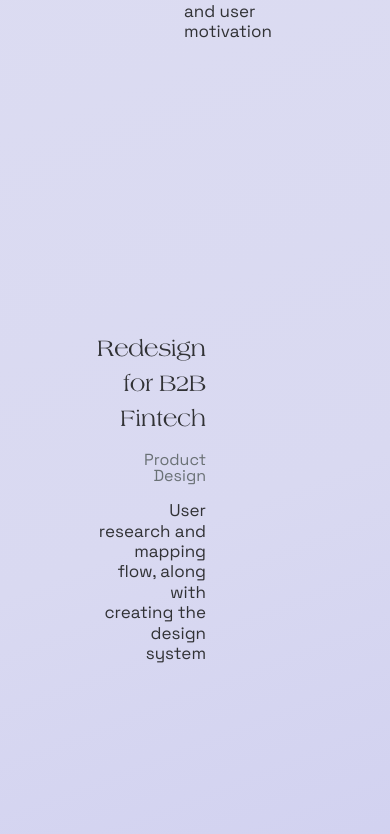
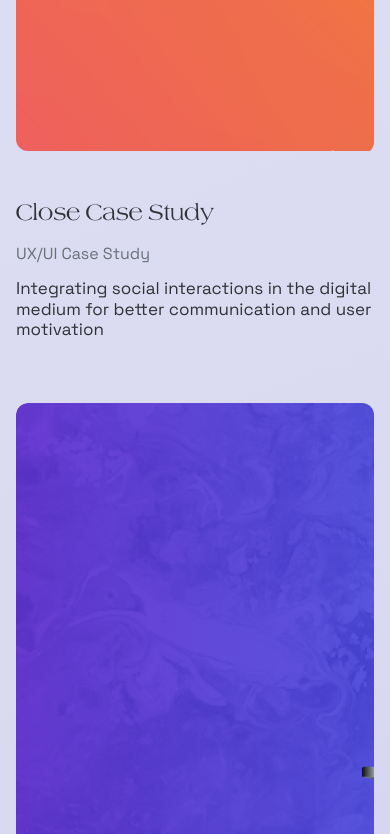
Before and after one commit to stephymelo/Portafolio2023Vite, a React (Vite) app: page /home in a window 390 px wide. Shown: the part 1160-1994 px from the top of the page. Built offline with nearby package versions, Linux system fonts and the light colour scheme.

Commit message:
Correction some styles

```diff
--- a/src/Components/DesignElem/_designElem.scss
+++ b/src/Components/DesignElem/_designElem.scss
@@ -9,11 +9,9 @@
   }
 
   .image__container {
-    width: 80%;
-
-
     overflow: hidden;
   }
+
 
   .image__wrapper {
     border-radius: 12px;
@@ -43,5 +41,14 @@
   }
 }
 
-@media screen and (max-width: 700px) {
+@media screen and (max-width: 780px) {
+  .elem{
+    flex-direction: column;
+    .image__container {
+      width: 100%;
+      overflow: hidden;
+      object-fit: cover;
+    }
+  }
+
 }
--- a/src/Components/Home/Home.tsx
+++ b/src/Components/Home/Home.tsx
@@ -74,11 +74,12 @@ export const Home: React.FC<HomeProps> = ({ setLoading }) => {
                     <h2 className='home__article--subtitle'>I'm Stephanie Melo</h2>
                 </div>
                 <h1 className='home__article--title'>Product designer & Front Dev<br /> living in sunny Florida</h1>
+                <a href="#section-2">bajar</a>
             </article>
 
 
 
-            <article className='design__container'>
+            <article id='section-2' className='design__container'>
                 {designElems.map((elem) => {
                     return <DesignElem key={elem.id} {...elem} />;
                 })}
--- a/src/Components/Home/_home.scss
+++ b/src/Components/Home/_home.scss
@@ -90,12 +90,12 @@
         }
 
         .design__container {
-            padding-left: 10em;
-            padding-right: 10em;
+            padding-left: 1em;
+            padding-right: 1em;
             width: 100%;
             display: flex;
             flex-direction: column;
-            gap: 10em;
+            gap: 4em;
 
             .elem {
                 &:nth-child(1),
@@ -106,10 +106,10 @@
 
                 &:nth-child(2),
                 &:nth-child(4) {
-                    flex-direction: row-reverse;
+                    flex-direction: column;
                     align-self: flex-end;
                     .elem__text {
-                        text-align: right;
+                        text-align: left;
                     }
                 }
 
--- a/src/styles.css
+++ b/src/styles.css
@@ -406,22 +406,22 @@ footer {
     gap: 4px;
   }
   .home .design__container {
-    padding-left: 10em;
-    padding-right: 10em;
+    padding-left: 1em;
+    padding-right: 1em;
     width: 100%;
     display: flex;
     flex-direction: column;
-    gap: 10em;
+    gap: 4em;
   }
   .home .design__container .elem:nth-child(1), .home .design__container .elem:nth-child(3), .home .design__container .elem:nth-child(5) {
     align-self: flex-start;
   }
   .home .design__container .elem:nth-child(2), .home .design__container .elem:nth-child(4) {
-    flex-direction: row-reverse;
+    flex-direction: column;
     align-self: flex-end;
   }
   .home .design__container .elem:nth-child(2) .elem__text, .home .design__container .elem:nth-child(4) .elem__text {
-    text-align: right;
+    text-align: left;
   }
 }
 .design {
@@ -440,7 +440,6 @@ footer {
   cursor: pointer;
 }
 .elem .image__container {
-  width: 80%;
   overflow: hidden;
 }
 .elem .image__wrapper {
@@ -462,6 +461,17 @@ footer {
   flex-direction: column;
   gap: 16px;
   text-align: left;
+}
+@media screen and (max-width: 780px) {
+  .elem {
+    flex-direction: column;
+  }
+  .elem .image__container {
+    width: 100%;
+    overflow: hidden;
+    -o-object-fit: cover;
+       object-fit: cover;
+  }
 }
 .design-details {
   margin-top: 10em;
@@ -858,4 +868,8 @@ footer {
   color: #2c3e50;
   margin-top: 60px;
   width: 100%;
+}
+
+html {
+  scroll-behavior: smooth;
 }/*# sourceMappingURL=styles.css.map */
--- a/src/styles.scss
+++ b/src/styles.scss
@@ -38,3 +38,6 @@
     margin-top: 60px;
     width: 100%;
 }
+html{
+  scroll-behavior: smooth;
+}
```
Also changed, not shown: 1 other file (tests, documents, lock files or other folders).
